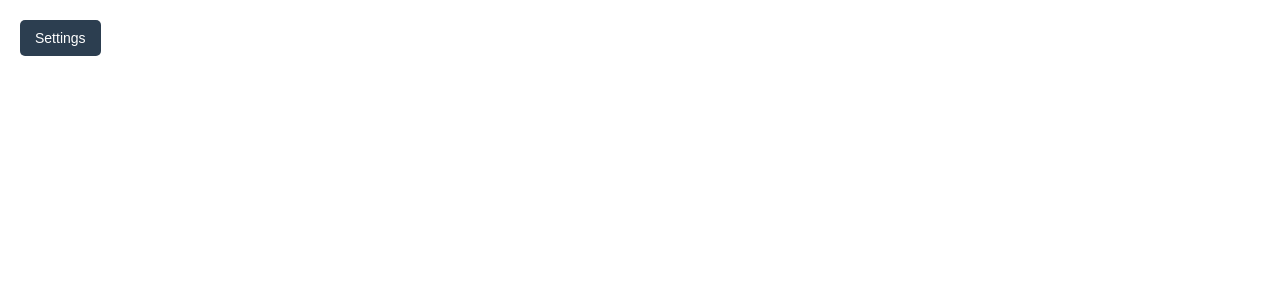
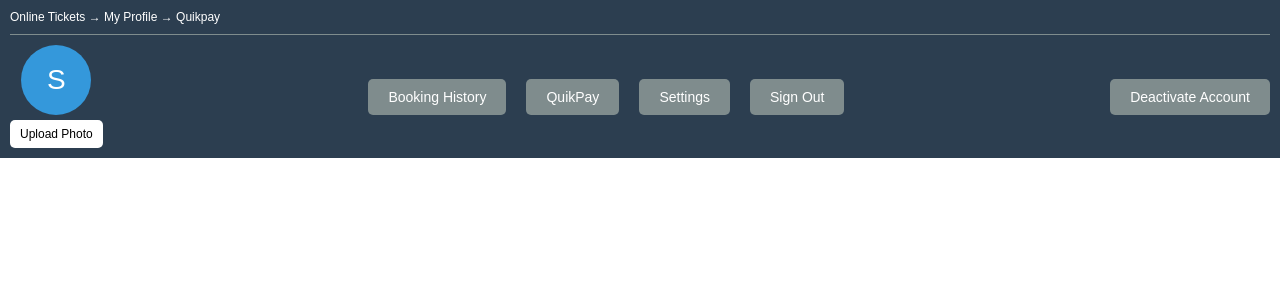
Before and after one commit to ThisaraWeerakoon/movie-reservation-system, a React (Create React App) app in the folder frontend/: page / in a window 1280 px wide. Shown: the top 300 px of the page. Built offline with nearby package versions, Linux system fonts and the light colour scheme.

Commit message:
Revert "settings button"
This reverts commit edf22e4748d66f05a089bd595ae24ca2754297c4.

```diff
--- a/frontend/src/App.css
+++ b/frontend/src/App.css
@@ -1,55 +1,76 @@
-/* App.css */
-
 .App {
   font-family: Arial, sans-serif;
-  padding: 20px;
 }
 
-.settings-button {
-  background-color: #2c3e50; /* Dark blue button */
+.profile-bar {
+  background-color: #2c3e50; /* Dark blue background */
+  color: white;
+  padding: 10px;
+}
+
+.breadcrumbs {
+  font-size: 12px;
+  margin-bottom: 10px;
+}
+
+.profile-section {
+  display: flex;
+  align-items: center;
+  justify-content: space-between;
+  padding-top: 10px;
+  border-top: 1px solid #7f8c8d; /* Optional: a subtle divider */
+}
+
+.profile-picture {
+  display: flex;
+  align-items: center;
+  flex-direction: column; /* Stack the elements vertically */
+}
+
+.profile-icon {
+  background-color: #3498db; /* Blue circle */
+  border-radius: 50%;
+  color: white;
+  width: 70px; /* Size */
+  height: 70px; /* Size */
+  display: flex;
+  justify-content: center;
+  align-items: center;
+  font-size: 28px; /* Font size */
+  margin-bottom: 5px;
+}
+
+.upload-button {
+  background-color: #fff;
+  border: none;
+  color: black;
+  cursor: pointer;
+  padding: 7px 10px;
+  border-radius: 5px;
+  font-size: 12px;
+}
+
+.button-group {
+  display: flex;
+  gap: 20px; /* Space between buttons */
+}
+
+button {
+  background-color: #7f8c8d; /* Neutral button color */
   border: none;
   color: white;
   cursor: pointer;
-  padding: 10px 15px;
+  padding: 10px 20px;
   border-radius: 5px;
   font-size: 14px;
-  margin-bottom: 20px;
 }
 
-.edit-profile-form {
-  display: flex;
-  flex-direction: column;
-  gap: 10px;
+button:hover {
+  background-color: #95a5a6; /* Slightly lighter color on hover */
 }
 
-.edit-profile-form input[type="text"],
-.edit-profile-form input[type="email"],
-.edit-profile-form select {
-  padding: 8px;
-  width: 200px;
-  margin-right: 10px;
-  border: 1px solid #ccc;
-  border-radius: 4px;
+.menu-items a {
+  color: white;
+  margin-right: 20px;
+  text-decoration: none;
 }
-
-.edit-profile-form .gender,
-.edit-profile-form .married {
-  display: flex;
-  align-items: center;
-  gap: 10px;
-}
-
-.update-button {
-  background-color: #3498db; /* Blue button */
-  border: none;
-  color: white;
-  cursor: pointer;
-  padding: 8px 15px; /* Reduced size */
-  border-radius: 5px;
-  font-size: 12px; /* Reduced font size */
-  margin-top: 10px;
-}
-
-.update-button:hover {
-  background-color: #2980b9; /* Slightly darker blue on hover */
-}
--- a/frontend/src/App.js
+++ b/frontend/src/App.js
@@ -1,166 +1,35 @@
-// App.js
-import React, { useState } from 'react';
+import React from 'react';
 import './App.css';
 
 function App() {
-  const [formData, setFormData] = useState({
-    firstName: '',
-    lastName: '',
-    email: '',
-    mobile: '',
-    gender: 'male',
-    married: 'no',
-    alerts: false,
-    day: '',
-    month: '',
-    year: '',
-  });
-
-  const [showSettings, setShowSettings] = useState(false);
-
-  const handleChange = (e) => {
-    const { name, value, type, checked } = e.target;
-    setFormData({
-      ...formData,
-      [name]: type === 'checkbox' ? checked : value,
-    });
-  };
-
-  const handleSubmit = (e) => {
-    e.preventDefault();
-    console.log('Form submitted:', formData);
-  };
-
-  const toggleSettings = () => {
-    setShowSettings(!showSettings);
-  };
-
   return (
     <div className="App">
-      <button className="settings-button" onClick={toggleSettings}>
-        Settings
-      </button>
-
-      {showSettings && (
-        <form onSubmit={handleSubmit} className="edit-profile-form">
-          <div>
-            <input
-              type="text"
-              name="firstName"
-              value={formData.firstName}
-              onChange={handleChange}
-              placeholder="First Name"
-            />
-            <input
-              type="text"
-              name="lastName"
-              value={formData.lastName}
-              onChange={handleChange}
-              placeholder="Last Name"
-            />
-          </div>
-          <div>
-            <input
-              type="email"
-              name="email"
-              value={formData.email}
-              onChange={handleChange}
-              placeholder="Email"
-            />
-            <input
-              type="text"
-              name="mobile"
-              value={formData.mobile}
-              onChange={handleChange}
-              placeholder="Mobile"
-            />
-          </div>
-          <div className="gender">
-            <label>
-              <input
-                type="radio"
-                name="gender"
-                value="male"
-                checked={formData.gender === 'male'}
-                onChange={handleChange}
-              />
-              Male
-            </label>
-            <label>
-              <input
-                type="radio"
-                name="gender"
-                value="female"
-                checked={formData.gender === 'female'}
-                onChange={handleChange}
-              />
-              Female
-            </label>
-          </div>
-          <div className="birthdate">
-            <select name="day" value={formData.day} onChange={handleChange}>
-              <option value="">Day</option>
-              {[...Array(31)].map((_, i) => (
-                <option key={i + 1} value={i + 1}>
-                  {i + 1}
-                </option>
-              ))}
-            </select>
-            <select name="month" value={formData.month} onChange={handleChange}>
-              <option value="">Month</option>
-              {[...Array(12)].map((_, i) => (
-                <option key={i + 1} value={i + 1}>
-                  {i + 1}
-                </option>
-              ))}
-            </select>
-            <select name="year" value={formData.year} onChange={handleChange}>
-              <option value="">Year</option>
-              {[...Array(101)].map((_, i) => (
-                <option key={1920 + i} value={1920 + i}>
-                  {1920 + i}
-                </option>
-              ))}
-            </select>
-          </div>
-          <div className="married">
-            <label>
-              <input
-                type="radio"
-                name="married"
-                value="yes"
-                checked={formData.married === 'yes'}
-                onChange={handleChange}
-              />
-              Yes
-            </label>
-            <label>
-              <input
-                type="radio"
-                name="married"
-                value="no"
-                checked={formData.married === 'no'}
-                onChange={handleChange}
-              />
-              No
-            </label>
-          </div>
-          <div>
-            <label>
-              <input
-                type="checkbox"
-                name="alerts"
-                checked={formData.alerts}
-                onChange={handleChange}
-              />
-              Get Alerts on mobile for new movies and events.
-            </label>
-          </div>
-          <button type="submit" className="update-button">Update</button>
-        </form>
-      )}
+      <ProfileBar />
     </div>
   );
 }
 
+const ProfileBar = () => {
+  return (
+    <div className="profile-bar">
+      <div className="breadcrumbs">
+        Online Tickets → My Profile → Quikpay
+      </div>
+      <div className="profile-section">
+        <div className="profile-picture">
+          <span className="profile-icon">S</span>
+          <button className="upload-button">Upload Photo</button>
+        </div>
+        <div className="button-group">
+          <button>Booking History</button>
+          <button>QuikPay</button>
+          <button>Settings</button>
+          <button>Sign Out</button>
+        </div>
+        <button className="deactivate-account">Deactivate Account</button>
+      </div>
+    </div>
+  );
+};
+
 export default App;
--- a/frontend/src/index.css
+++ b/frontend/src/index.css
@@ -1,6 +1,13 @@
-/* index.css */
 body {
   margin: 0;
-  padding: 0;
-  box-sizing: border-box;
+  font-family: -apple-system, BlinkMacSystemFont, 'Segoe UI', 'Roboto', 'Oxygen',
+    'Ubuntu', 'Cantarell', 'Fira Sans', 'Droid Sans', 'Helvetica Neue',
+    sans-serif;
+  -webkit-font-smoothing: antialiased;
+  -moz-osx-font-smoothing: grayscale;
 }
+
+code {
+  font-family: source-code-pro, Menlo, Monaco, Consolas, 'Courier New',
+    monospace;
+}
--- a/frontend/src/index.js
+++ b/frontend/src/index.js
@@ -1,4 +1,3 @@
-// index.js
 import React from 'react';
 import ReactDOM from 'react-dom';
 import './index.css';
```
